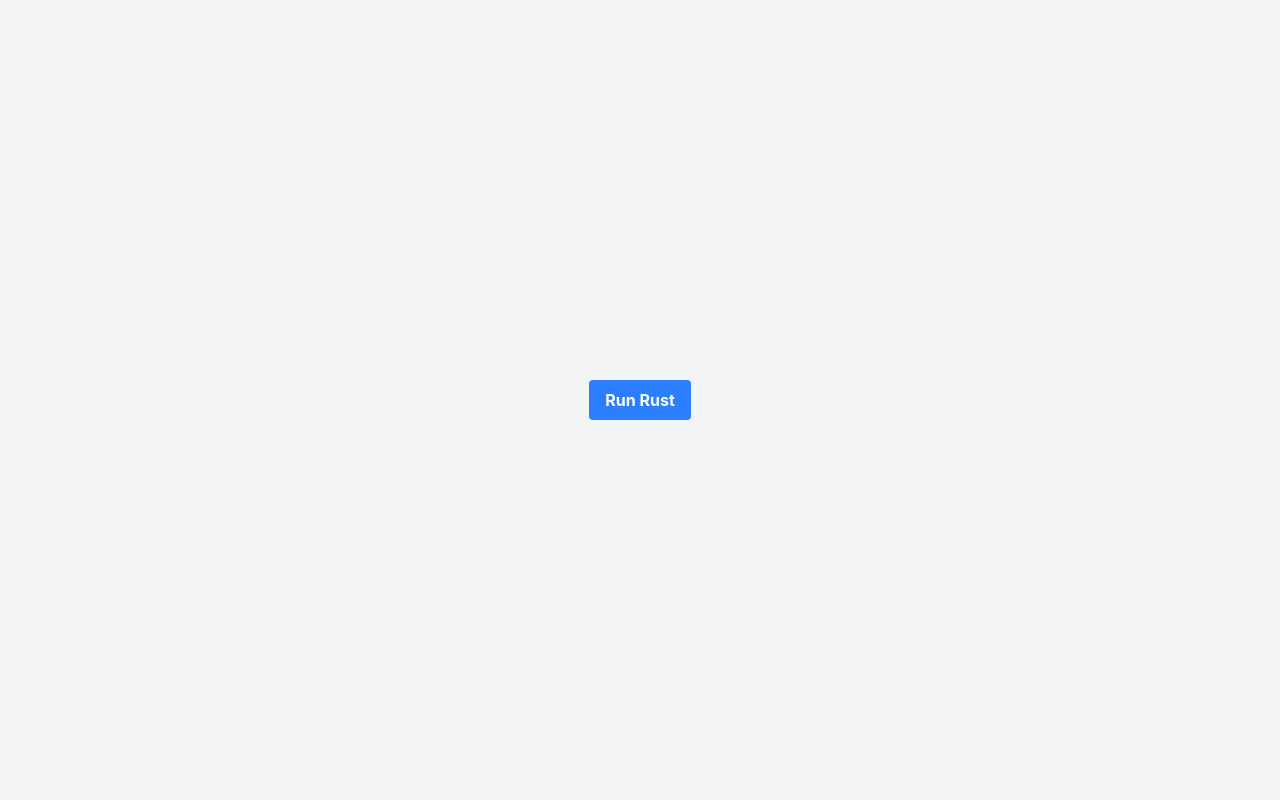
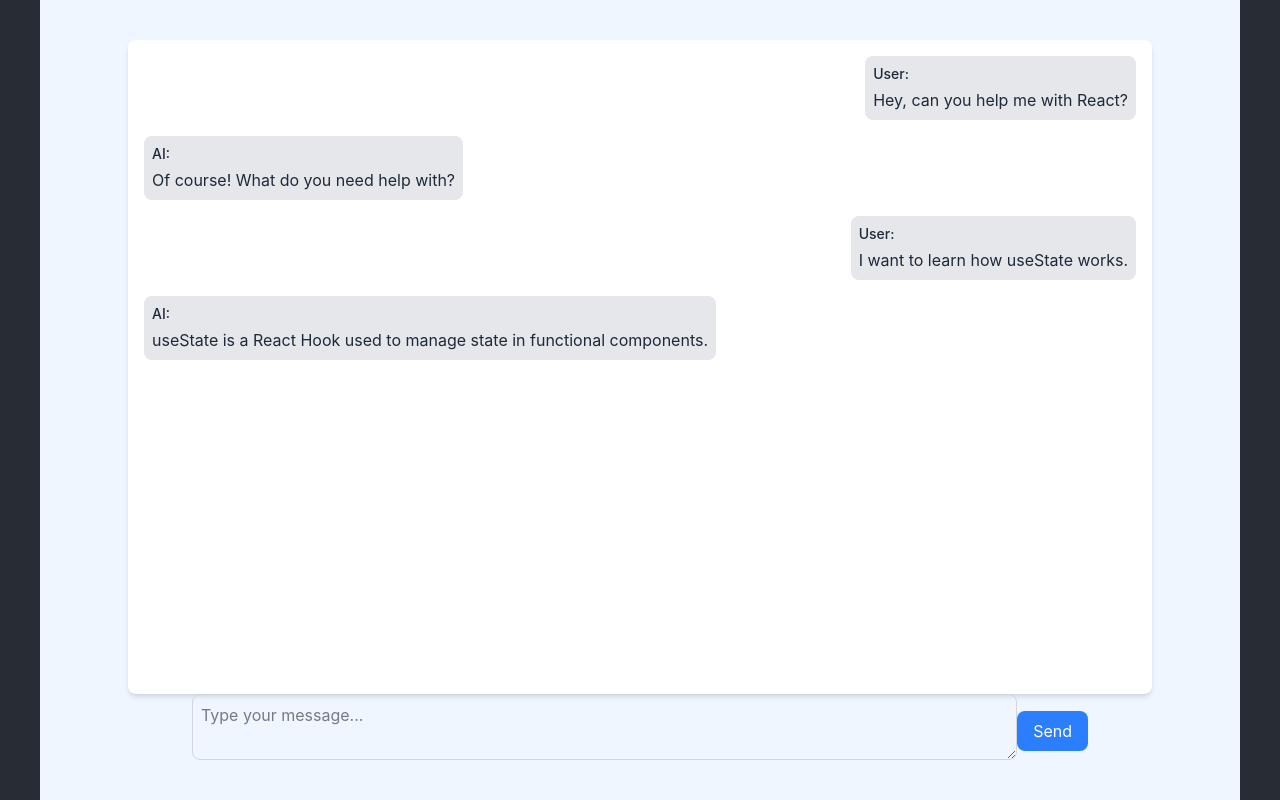
Before and after one commit to AgniAditya/Bizzly, a React (Vite) app: page / in a window 1280 px wide. Built offline with nearby package versions, Linux system fonts and the light colour scheme.

Commit message:
implement main application structure with conversation and prompt components

```diff
--- a/src/App.tsx
+++ b/src/App.tsx
@@ -1,23 +1,10 @@
 import './App.css'
-import { invoke } from '@tauri-apps/api/core'
-import { useState } from 'react'
+import Main from './components/Main'
 
 function App() {
-  const [message, setMessage] = useState('')
-  async function greet(name: string) {
-    const res = await invoke('greet', { name })
-    setMessage(res as string)
-  }
-
   return (
-    <div className="flex flex-col items-center justify-center min-h-screen bg-gray-100">
-      <button
-      onClick={() => {
-        greet('admin')
-      }}
-      className="bg-blue-500 hover:bg-blue-700 text-white font-bold py-2 px-4 rounded"
-      >Run Rust</button>
-      <h1 className="text-2xl font-bold">{message}</h1>
+    <div className="App bg-[#282c34] h-screen px-10 text-black">
+      <Main />
     </div>
   )
 }
--- /dev/null
+++ b/src/components/AIResponse.tsx
@@ -0,0 +1,13 @@
+
+function AIResponse({ text }: { text: string }) {
+  return (
+    <div className="w-full h-fit justify-start flex">
+      <div className="bg-gray-200 text-gray-800 p-2 rounded-lg">
+        <p className="text-sm font-medium mb-1">AI:</p>
+        {text}
+      </div>
+    </div>
+  )
+}
+
+export default AIResponse
--- /dev/null
+++ b/src/components/ConversationBox.tsx
@@ -0,0 +1,47 @@
+import { useState } from "react";
+import { Message } from "../types/Messages"
+import UserPrompt from "./UserPrompt"
+import AIResponse from "./AIResponse";
+
+function ConversationBox() {
+  const [messages, setMessages] : [Message[], React.Dispatch<React.SetStateAction<Message[]>>] = useState<Message[]>([
+  {
+    id: '1',
+    text: 'Hey, can you help me with React?',
+    sender: 'user',
+    timestamp: new Date(),
+  },
+  {
+    id: '2',
+    text: 'Of course! What do you need help with?',
+    sender: 'bot',
+    timestamp: new Date(),
+  },
+  {
+    id: '3',
+    text: 'I want to learn how useState works.',
+    sender: 'user',
+    timestamp: new Date(),
+  },
+  {
+    id: '4',
+    text: 'useState is a React Hook used to manage state in functional components.',
+    sender: 'bot',
+    timestamp: new Date(),
+  },
+  ]); // Placeholder for messages state
+
+  return (
+    <div className="ConversationBox w-5xl h-full bg-white rounded-lg shadow-md p-4 flex flex-col gap-4 overflow-y-auto">
+      {
+        messages.map((msg) => (
+          msg.sender === 'user' ?
+          <UserPrompt key={msg.id} text={msg.text} />
+          : <AIResponse key={msg.id} text={msg.text} />
+        ))
+      }
+    </div>
+  )
+}
+
+export default ConversationBox
--- /dev/null
+++ b/src/components/Main.tsx
@@ -0,0 +1,13 @@
+import ConversationBox from "./ConversationBox"
+import PromptInput from "./PromptInput"
+
+function Main() {
+  return (
+    <div className='Main w-full h-full flex flex-col items-center justify-between py-10 bg-blue-50'>
+      <ConversationBox />
+      <PromptInput />
+    </div>
+  )
+}
+
+export default Main
--- /dev/null
+++ b/src/components/PromptInput.tsx
@@ -0,0 +1,36 @@
+import { useState } from 'react'
+import { Message } from '../types/Messages';
+
+function PromptInput() {
+  const [input, setInput] = useState('');
+
+  const handleSubmit = (e: React.FormEvent<HTMLFormElement>) => {
+    e.preventDefault();
+    // Handle form submission logic here
+    const message : Message = {
+      id: Date.now().toString(),
+      text: input.trim(),
+      sender: 'user',
+      timestamp: new Date()
+    };
+
+    console.log(message); // Placeholder for sending message to backend or updating state
+    setInput(''); // Clear input after sending
+  };
+
+  return (
+    <div className="w-4xl flex">
+        <form onSubmit={(e) => handleSubmit(e)} className="w-full flex items-center">
+            <textarea
+                className="w-full p-2 border border-gray-300 rounded-lg focus:outline-none focus:ring-2 focus:ring-blue-500"
+                placeholder="Type your message..."
+                value={input}
+                onChange={(e) => setInput(e.target.value)}
+            />
+            <button type="submit" className="mt-2 px-4 py-2 bg-blue-500 text-white rounded-lg hover:bg-blue-600">Send</button>
+        </form>
+    </div>
+  )
+}
+
+export default PromptInput
--- /dev/null
+++ b/src/components/UserPrompt.tsx
@@ -0,0 +1,13 @@
+
+function UserPrompt({ text }: { text: string }) {
+  return (
+    <div className="w-full h-fit justify-end flex">
+      <div className="bg-gray-200 text-gray-800 p-2 rounded-lg">
+        <p className="text-sm font-medium mb-1">User:</p>
+        {text}
+      </div>
+    </div>
+  )
+}
+
+export default UserPrompt
--- /dev/null
+++ b/src/types/Messages.d.ts
@@ -0,0 +1,6 @@
+export interface Message {
+    id: string;
+    text: string;
+    sender: 'user' | 'bot';
+    timestamp: Date;
+}
```
